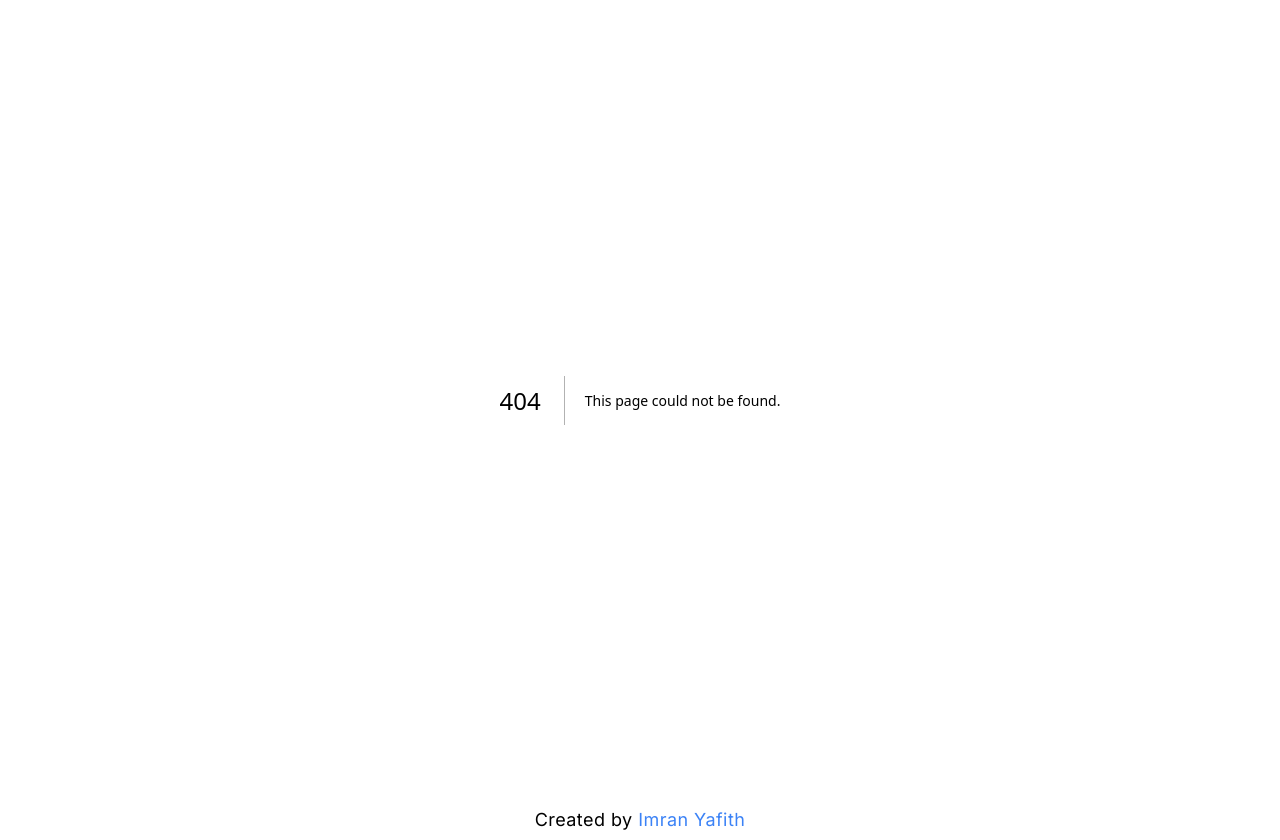
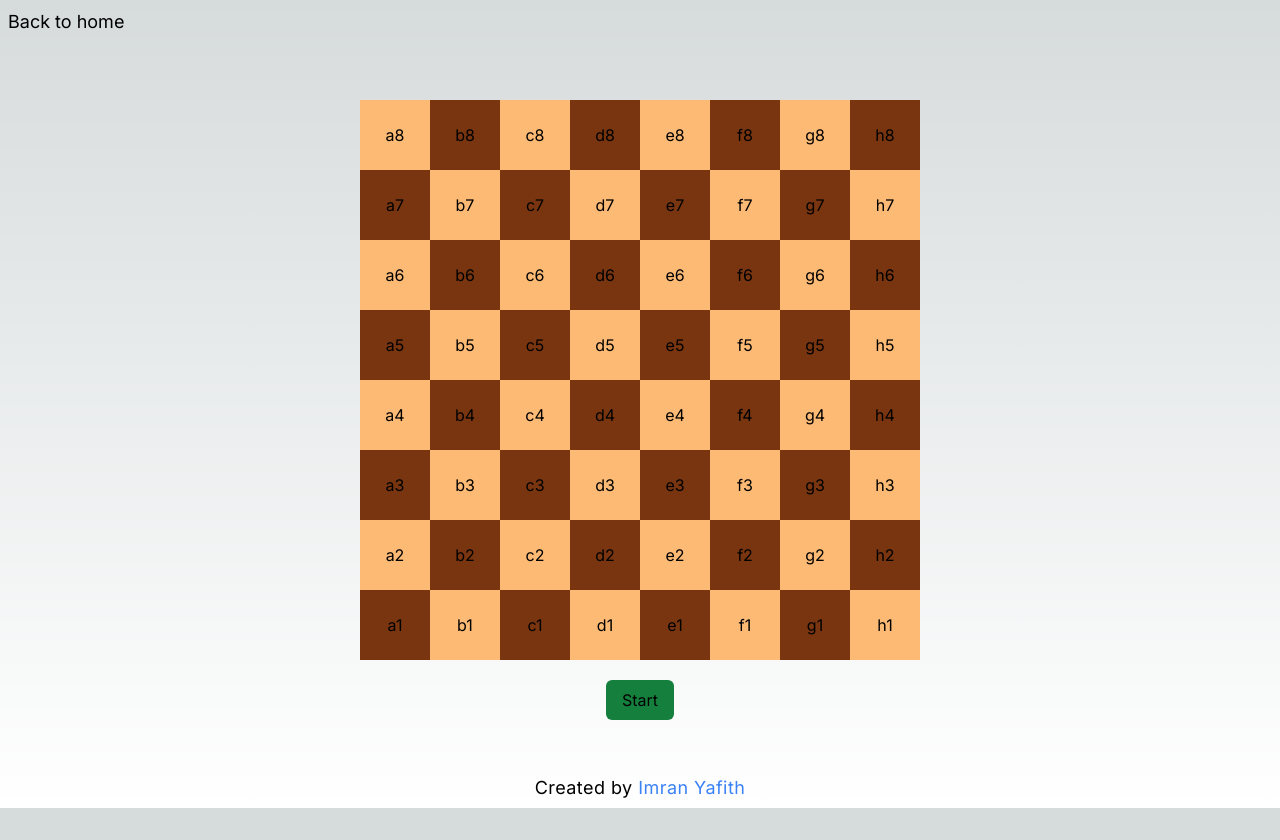
Before and after one commit to pixelfox01/minigames, a Next.js app: page /chessvision in a window 1280 px wide. Before the commit this address had no page. After the commit the page ends 808 px from the top, so only its background shows below. Built offline with nearby package versions, Linux system fonts and the light colour scheme.

Commit message:
Completed basic game logic for chessvision

```diff
--- /dev/null
+++ b/app/(games)/chessvision/board/board.tsx
@@ -0,0 +1,84 @@
+import Square from "./square/square";
+
+export default function Board() {
+  return (
+    <div className="flex justify-center">
+      <div
+        id="white-board"
+        className="grid grid-cols-8 auto-rows-fr auto-cols-fr w-72 h-72 lg:w-[35rem] lg:h-[35rem]"
+      >
+        <Square coordinate="a8" color="white" />
+        <Square coordinate="b8" color="black" />
+        <Square coordinate="c8" color="white" />
+        <Square coordinate="d8" color="black" />
+        <Square coordinate="e8" color="white" />
+        <Square coordinate="f8" color="black" />
+        <Square coordinate="g8" color="white" />
+        <Square coordinate="h8" color="black" />
+
+        <Square coordinate="a7" color="black" />
+        <Square coordinate="b7" color="white" />
+        <Square coordinate="c7" color="black" />
+        <Square coordinate="d7" color="white" />
+        <Square coordinate="e7" color="black" />
+        <Square coordinate="f7" color="white" />
+        <Square coordinate="g7" color="black" />
+        <Square coordinate="h7" color="white" />
+
+        <Square coordinate="a6" color="white" />
+        <Square coordinate="b6" color="black" />
+        <Square coordinate="c6" color="white" />
+        <Square coordinate="d6" color="black" />
+        <Square coordinate="e6" color="white" />
+        <Square coordinate="f6" color="black" />
+        <Square coordinate="g6" color="white" />
+        <Square coordinate="h6" color="black" />
+
+        <Square coordinate="a5" color="black" />
+        <Square coordinate="b5" color="white" />
+        <Square coordinate="c5" color="black" />
+        <Square coordinate="d5" color="white" />
+        <Square coordinate="e5" color="black" />
+        <Square coordinate="f5" color="white" />
+        <Square coordinate="g5" color="black" />
+        <Square coordinate="h5" color="white" />
+
+        <Square coordinate="a4" color="white" />
+        <Square coordinate="b4" color="black" />
+        <Square coordinate="c4" color="white" />
+        <Square coordinate="d4" color="black" />
+        <Square coordinate="e4" color="white" />
+        <Square coordinate="f4" color="black" />
+        <Square coordinate="g4" color="white" />
+        <Square coordinate="h4" color="black" />
+
+        <Square coordinate="a3" color="black" />
+        <Square coordinate="b3" color="white" />
+        <Square coordinate="c3" color="black" />
+        <Square coordinate="d3" color="white" />
+        <Square coordinate="e3" color="black" />
+        <Square coordinate="f3" color="white" />
+        <Square coordinate="g3" color="black" />
+        <Square coordinate="h3" color="white" />
+
+        <Square coordinate="a2" color="white" />
+        <Square coordinate="b2" color="black" />
+        <Square coordinate="c2" color="white" />
+        <Square coordinate="d2" color="black" />
+        <Square coordinate="e2" color="white" />
+        <Square coordinate="f2" color="black" />
+        <Square coordinate="g2" color="white" />
+        <Square coordinate="h2" color="black" />
+
+        <Square coordinate="a1" color="black" />
+        <Square coordinate="b1" color="white" />
+        <Square coordinate="c1" color="black" />
+        <Square coordinate="d1" color="white" />
+        <Square coordinate="e1" color="black" />
+        <Square coordinate="f1" color="white" />
+        <Square coordinate="g1" color="black" />
+        <Square coordinate="h1" color="white" />
+      </div>
+    </div>
+  );
+}
--- /dev/null
+++ b/app/(games)/chessvision/board/square/square.tsx
@@ -0,0 +1,36 @@
+"use client";
+
+import { useContext } from "react";
+import { ChessVisionContext } from "../../page";
+
+interface SquareProps {
+  coordinate: string;
+  color: "black" | "white";
+  //   onClick: () => void;
+}
+
+export default function Square(props: SquareProps) {
+  const { curCoordinate, getNextCoordinate, isGameStarted } =
+    useContext(ChessVisionContext);
+
+  return (
+    <button
+      className={`${
+        props.color === "black" ? "bg-amber-900" : "bg-orange-300"
+      }`}
+      onClick={() => onSquareClick(props.coordinate)}
+    >
+      {props.coordinate}
+    </button>
+  );
+
+  function onSquareClick(coordinate: string) {
+    if (!isGameStarted) {
+      return;
+    }
+
+    if (curCoordinate === coordinate) {
+      getNextCoordinate();
+    }
+  }
+}
--- /dev/null
+++ b/app/(games)/chessvision/page.tsx
@@ -0,0 +1,114 @@
+"use client";
+
+import { useState, createContext } from "react";
+import Board from "./board/board";
+
+export const ChessVisionContext = createContext({
+  curCoordinate: null as null | string,
+  getNextCoordinate: () => {},
+  isGameStarted: false,
+});
+
+export default function ChessVission() {
+  const [curCoordinate, setCurCoordinate] = useState<string | null>(null);
+  const [isGameStarted, setIsGameStarted] = useState(false);
+
+  const coordinates = [
+    "a1",
+    "b1",
+    "c1",
+    "d1",
+    "e1",
+    "f1",
+    "g1",
+    "h1",
+    "a2",
+    "b2",
+    "c2",
+    "d2",
+    "e2",
+    "f2",
+    "g2",
+    "h2",
+    "a3",
+    "b3",
+    "c3",
+    "d3",
+    "e3",
+    "f3",
+    "g3",
+    "h3",
+    "a4",
+    "b4",
+    "c4",
+    "d4",
+    "e4",
+    "f4",
+    "g4",
+    "h4",
+    "a5",
+    "b5",
+    "c5",
+    "d5",
+    "e5",
+    "f5",
+    "g5",
+    "h5",
+    "a6",
+    "b6",
+    "c6",
+    "d6",
+    "e6",
+    "f6",
+    "g6",
+    "h6",
+    "a7",
+    "b7",
+    "c7",
+    "d7",
+    "e7",
+    "f7",
+    "g7",
+    "h7",
+    "a8",
+    "b8",
+    "c8",
+    "d8",
+    "e8",
+    "f8",
+    "g8",
+    "h8",
+  ];
+
+  function getNextCoordinate() {
+    const randomCoordinate =
+      coordinates[Math.floor(Math.random() * coordinates.length)];
+    if (randomCoordinate === curCoordinate) {
+      getNextCoordinate();
+      return;
+    }
+    setCurCoordinate(randomCoordinate);
+  }
+
+  function startGame() {
+    setIsGameStarted(true);
+    getNextCoordinate();
+  }
+
+  return (
+    <ChessVisionContext.Provider
+      value={{ curCoordinate, getNextCoordinate, isGameStarted }}
+    >
+      <div className="flex flex-col items-center">
+        <div className="h-16 text-2xl">{curCoordinate}</div>
+        <Board />
+        <button
+          onClick={startGame}
+          className="bg-green-700 rounded-md py-2 px-4 mt-5"
+        >
+          Start
+        </button>
+      </div>
+    </ChessVisionContext.Provider>
+  );
+}
--- a/app/(games)/tictactoe/board/board.tsx
+++ b/app/(games)/tictactoe/board/board.tsx
@@ -1,6 +1,6 @@
 "use client";
 
-import Square from "../square/square";
+import Square from "./square/square";
 import { useState } from "react";
 
 function calculateWinner(squares: (string | null)[]) {
--- a/app/(games)/tictactoe/page.tsx
+++ b/app/(games)/tictactoe/page.tsx
@@ -1,4 +1,3 @@
-import Link from "next/link";
 import Board from "./board/board";
 
 export default function TicTacToe() {
--- a/app/page.tsx
+++ b/app/page.tsx
@@ -3,10 +3,15 @@ import Link from "next/link";
 export default function Home() {
   return (
     <div>
-      <div>
-        <Link href="/tictactoe">Tic-Tac-Toe</Link>
+      <ul>
+        <li>
+          <Link href="/tictactoe">Tic-Tac-Toe</Link>
+        </li>
+        <li>
+          <Link href="/chessvision">Chess Vision</Link>
+        </li>
         <p>Other games coming soon...</p>
-      </div>
+      </ul>
     </div>
   );
 }
```
Also changed, not shown: package.json (+4 -4 lines), app/(games)/tictactoe/board/square/square.tsx (renamed from app/(games)/tictactoe/square/square.tsx).
